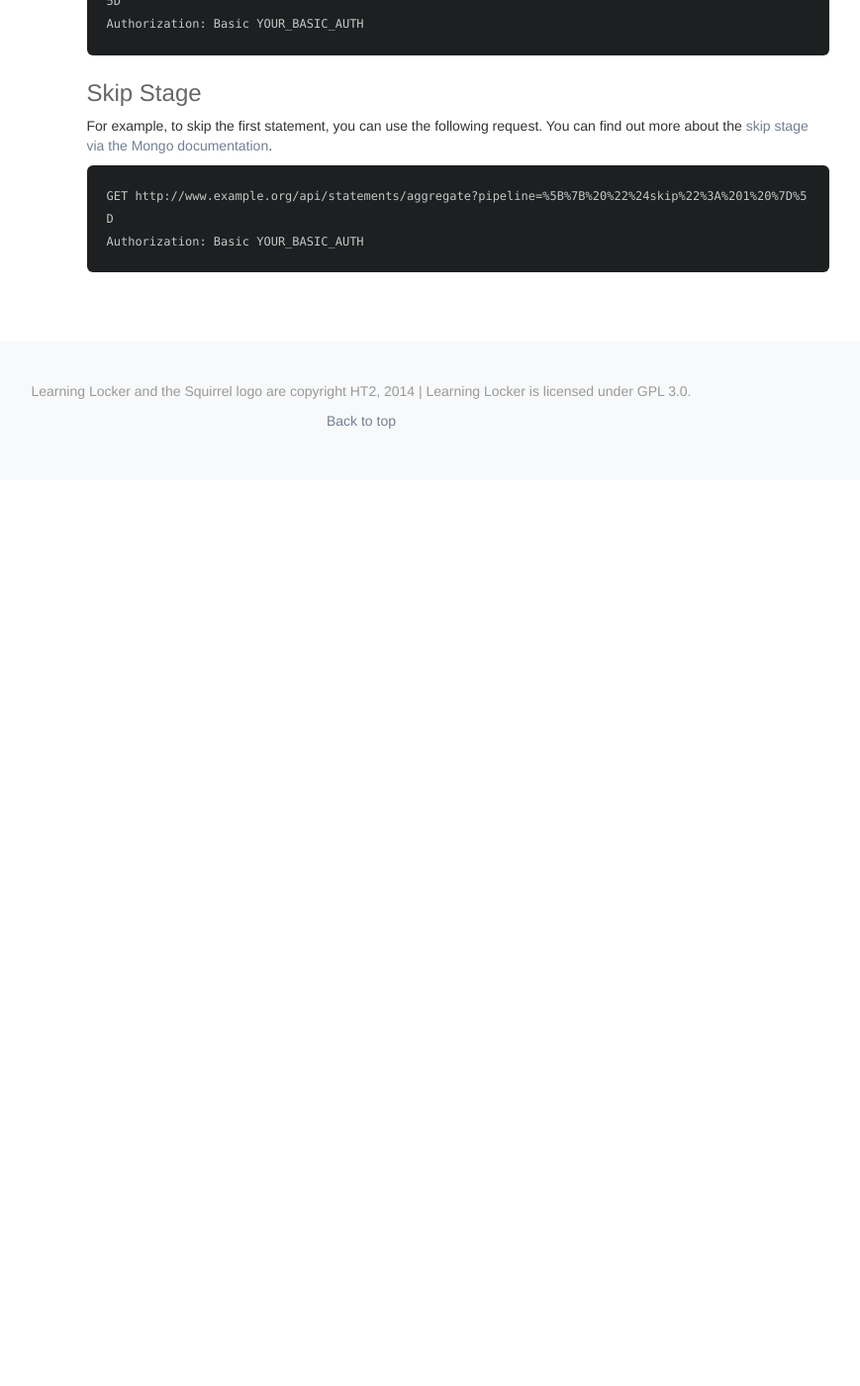
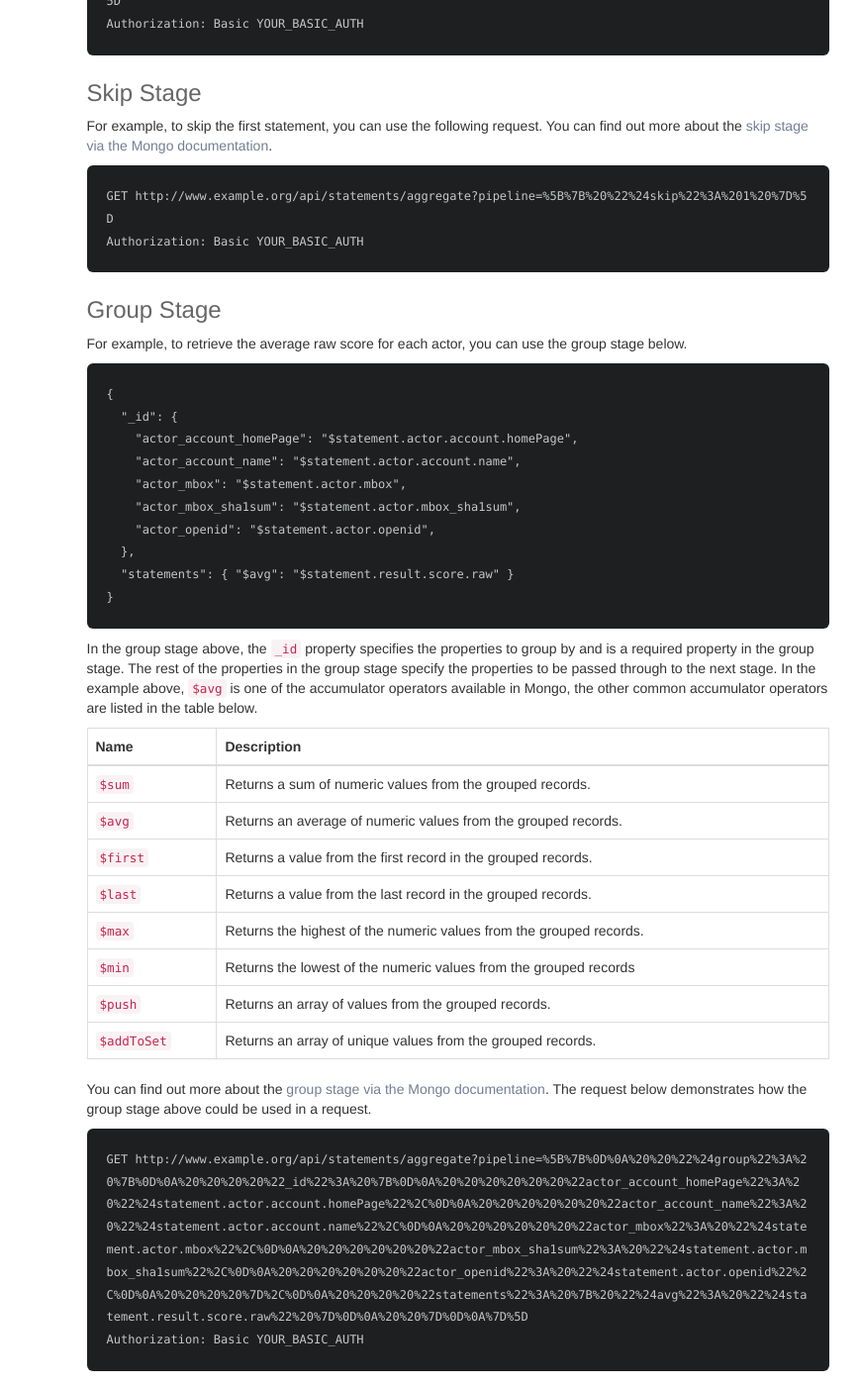
Before and after one commit to LearningLocker/docs, a Jekyll site: the page built from src/http-aggregation.md, in a window 1280 px wide and 1400 px high, scrolled down 3557 px. Shown: the whole window at 99% size, without its empty margins (275-1144 px from the left). Built offline with Jekyll 4.4.1, drawn with Linux system fonts in a browser that asks for light colours; nearby versions of some CDN libraries; our own code applies the rules of GitHub Pages for plain Markdown files; before the commit the page ends 4042 px from its top, so only the background shows below that.

Commit message:
Adds docs for the group stage.

````diff
--- a/src/http-aggregation.md
+++ b/src/http-aggregation.md
@@ -133,3 +133,39 @@ For example, to skip the first statement, you can use the following request. You
 GET http://www.example.org/api/statements/aggregate?pipeline=%5B%7B%20%22%24skip%22%3A%201%20%7D%5D
 Authorization: Basic YOUR_BASIC_AUTH
 ```
+
+### Group Stage
+For example, to retrieve the average raw score for each actor, you can use the group stage below.
+
+```json
+{
+  "_id": {
+    "actor_account_homePage": "$statement.actor.account.homePage",
+    "actor_account_name": "$statement.actor.account.name",
+    "actor_mbox": "$statement.actor.mbox",
+    "actor_mbox_sha1sum": "$statement.actor.mbox_sha1sum",
+    "actor_openid": "$statement.actor.openid",
+  },
+  "statements": { "$avg": "$statement.result.score.raw" }
+}
+```
+
+In the group stage above, the `_id` property specifies the properties to group by and is a required property in the group stage. The rest of the properties in the group stage specify the properties to be passed through to the next stage. In the example above, `$avg` is one of the accumulator operators available in Mongo, the other common accumulator operators are listed in the table below.
+
+Name | Description
+--- | ---
+`$sum` | Returns a sum of numeric values from the grouped records.
+`$avg` | Returns an average of numeric values from the grouped records.
+`$first` | Returns a value from the first record in the grouped records.
+`$last` | Returns a value from the last record in the grouped records.
+`$max` | Returns the highest of the numeric values from the grouped records.
+`$min` | Returns the lowest of the numeric values from the grouped records
+`$push` | Returns an array of values from the grouped records.
+`$addToSet` | Returns an array of unique values from the grouped records.
+
+You can find out more about the [group stage via the Mongo documentation](https://docs.mongodb.com/manual/reference/operator/aggregation/group/). The request below demonstrates how the group stage above could be used in a request.
+
+```http
+GET http://www.example.org/api/statements/aggregate?pipeline=%5B%7B%0D%0A%20%20%22%24group%22%3A%20%7B%0D%0A%20%20%20%20%22_id%22%3A%20%7B%0D%0A%20%20%20%20%20%20%22actor_account_homePage%22%3A%20%22%24statement.actor.account.homePage%22%2C%0D%0A%20%20%20%20%20%20%22actor_account_name%22%3A%20%22%24statement.actor.account.name%22%2C%0D%0A%20%20%20%20%20%20%22actor_mbox%22%3A%20%22%24statement.actor.mbox%22%2C%0D%0A%20%20%20%20%20%20%22actor_mbox_sha1sum%22%3A%20%22%24statement.actor.mbox_sha1sum%22%2C%0D%0A%20%20%20%20%20%20%22actor_openid%22%3A%20%22%24statement.actor.openid%22%2C%0D%0A%20%20%20%20%7D%2C%0D%0A%20%20%20%20%22statements%22%3A%20%7B%20%22%24avg%22%3A%20%22%24statement.result.score.raw%22%20%7D%0D%0A%20%20%7D%0D%0A%7D%5D
+Authorization: Basic YOUR_BASIC_AUTH
+```
````
